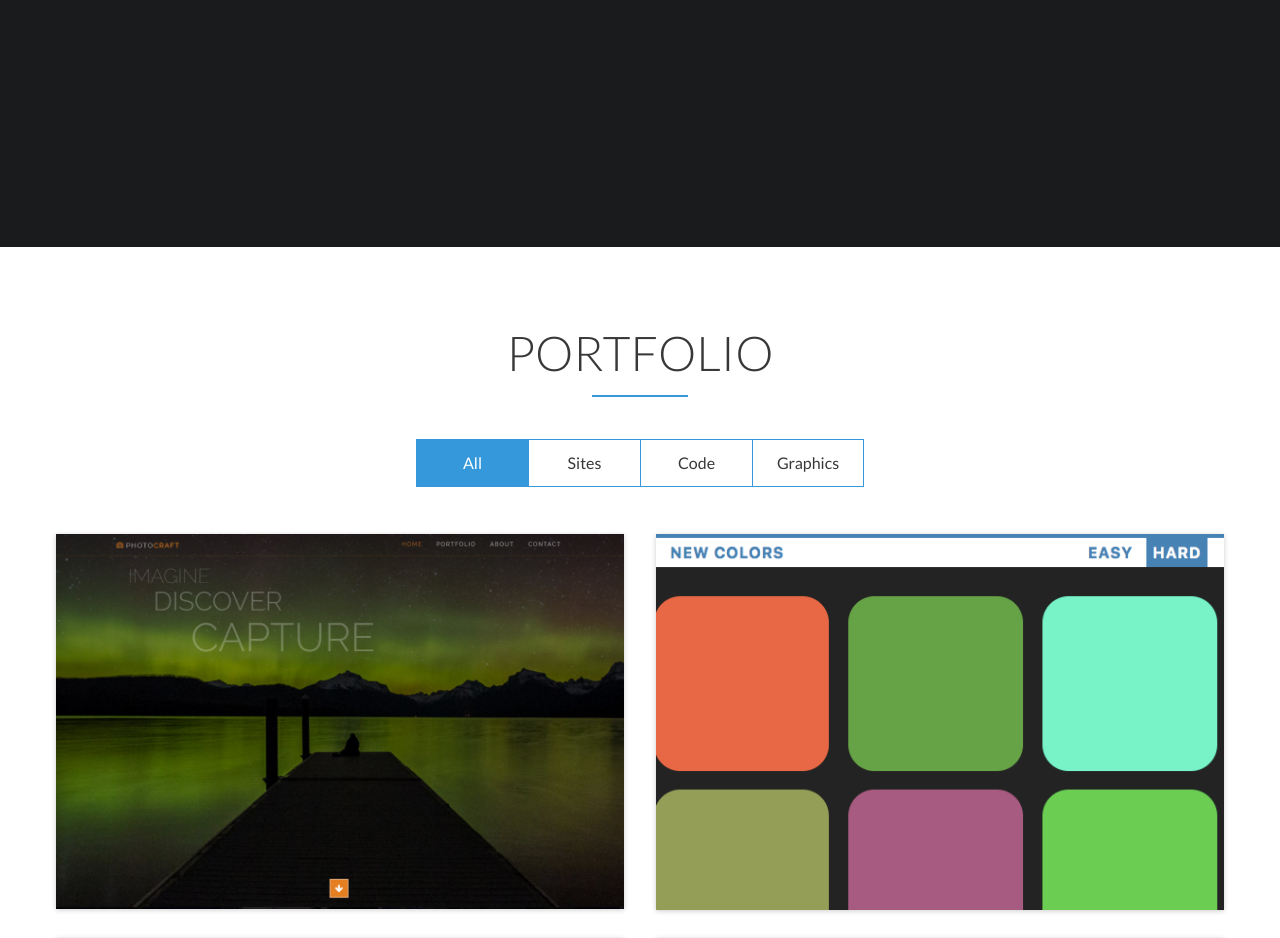
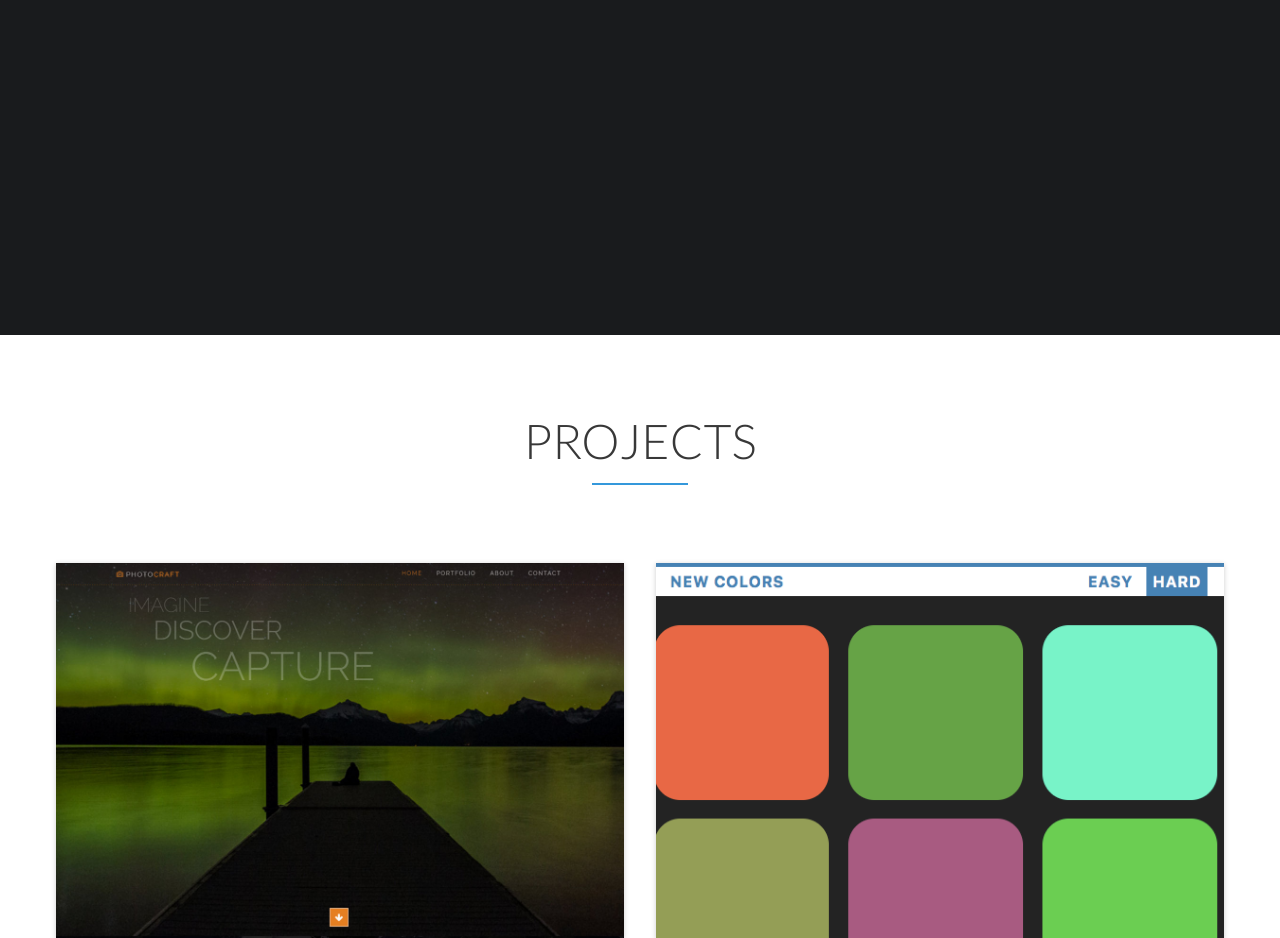
Before and after one commit to jayp12/jayp12.github.io, a plain HTML site: page index.html in a window 1280 px wide. Shown: the part 2597-3535 px from the top of the page. Drawn offline with nearby package versions, Linux system fonts and the light colour scheme; files whose address does not match are found by name.

Commit message:
Update index.html

```diff
--- a/index.html
+++ b/index.html
@@ -15,9 +15,7 @@
     <link href="./ext/css/ionicons.min.css" rel="stylesheet">
     <link href="./res/css/styles.css" rel="stylesheet">
 
-    <!--[if lt IE 9]>
-    <script src="https://cdnjs.cloudflare.com/ajax/libs/modernizr/2.8.3/modernizr.js"></script>
-    <![endif]-->
+
 </head>
 
 <body data-spy="scroll" data-target="#main-nav">
@@ -54,7 +52,7 @@
                             <ul class="nav navbar-nav navbar-right">
                                 <li><a href="#about-me" class="nav-link">About me</a></li>
                                 <li><a href="#tools" class="nav-link">Tools</a></li>
-                                <li><a href="#portfolio" class="nav-link">Portfolio</a></li>
+                                <li><a href="#portfolio" class="nav-link">Projects</a></li>
                                 <li><a href="#contact" class="nav-link">Contact</a></li>
                             </ul>
                         </div>
@@ -68,7 +66,7 @@
                 <nav class="social-nav">
                     <h6><span class="sr-only">Social navigation</span></h6>
                     <ul class="nav invisible">
-                        <li><a class="social-btn social-github" href="https://github.com/jaypatel1208" target="_blank"><span class="ion-social-github"></span></a></li>
+
                         <li><a class="social-btn social-email" href="mailto:jaypatel1288@gmail.com"><span class="ion-ios-email"></span></a></li>
                     </ul>
                 </nav>
@@ -164,6 +162,9 @@
                         <li><img class="js-tool-logo invisible" id="jquery-logo" src="res/img/jquery-logo.svg" alt="jQuery logo"></li>
                         <li><img class="js-tool-logo invisible" id="bootstrap-logo" src="res/img/bootstrap-logo.svg" alt="Bootstrap logo"></li>
                         <li><img class="js-tool-logo invisible" id="gimp-logo" src="nodejs.png" alt="node logo"></li>
+                        <li><img class="js-tool-logo invisible" id="bootstrap-logo" src="blank.png" alt="Bootstrap logo"></li>
+                        <li><img class="js-tool-logo invisible" id="bootstrap-logo" src="express.png" alt="Bootstrap logo"></li>
+                        <li><img class="js-tool-logo invisible" id="gimp-logo" src="MongoDB.png" alt="node logo"></li>
                     </ul>
                 </div>
             </div>
@@ -173,20 +174,10 @@
         <div class="portfolio-row row">
             <section class="container portfolio" id="portfolio">
                 <div class="row">
-                    <h2>Portfolio</h2>
+                    <h2>Projects</h2>
                 </div>
 
-                <div class="row">
-                    <nav>
-                        <h6><span class="sr-only">Portfolio navigation</span></h6>
-                        <ul class="nav nav-pills portfolio-nav filter-options">
-                            <li class="active-tab" data-filter="all">All</li>
-                            <li data-filter="1">Sites</li>
-                            <li data-filter="2">Code</li>
-                            <li data-filter="3">Graphics</li>
-                        </ul>
-                    </nav>
-                </div>
+
 
                 <div class="row">
                     <div class="showcase-container clearfix" id="showcase-container">
```
